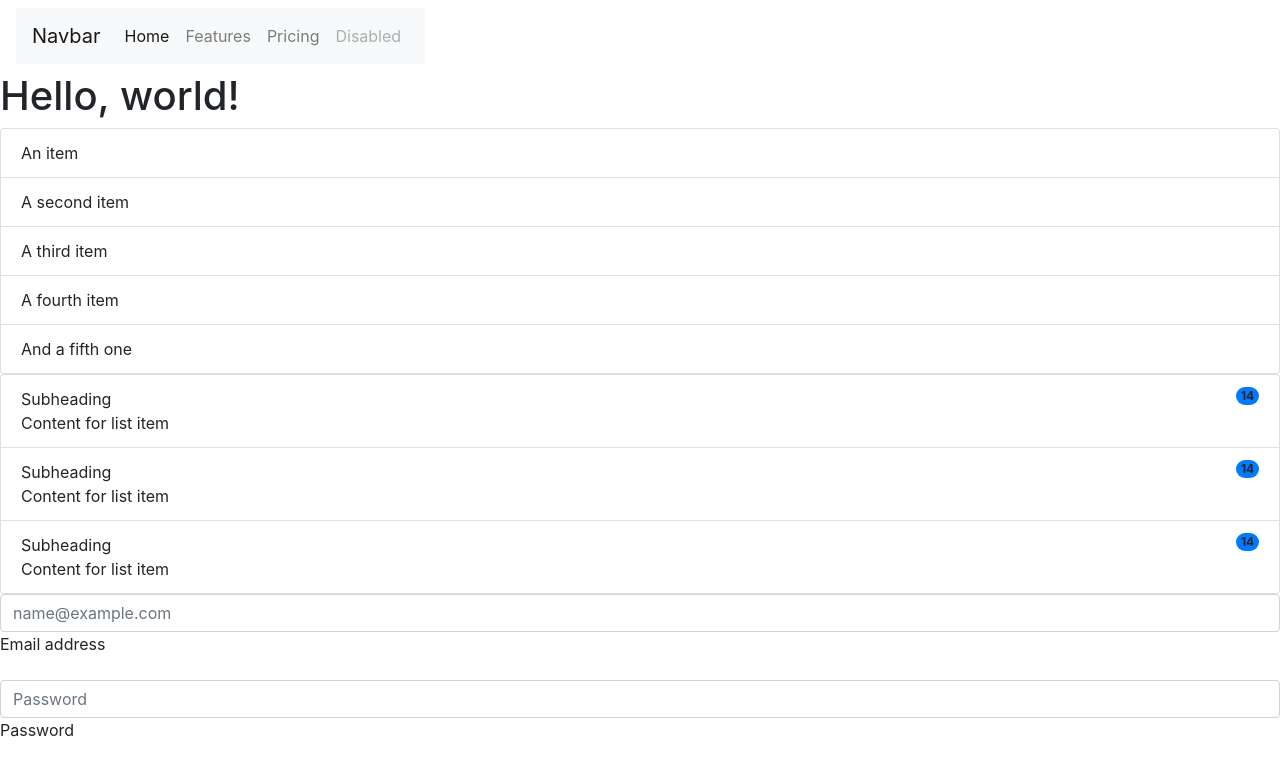
After one commit to mjouppil/corresponderProject, a Flask app: page /testA in a window 1280 px wide. The commit adds this page. Shown: the top 776 px of the page. Run offline with Flask 3, Linux system fonts and the light colour scheme; some libraries are stand-ins or nearby versions.

Commit message:
Work done: - created and connected new PostgreSQL-database named "corresponder_db" and updated ".env"-file. - Modified schema.sql and created tables to db. - new "test_conn"-method to test connection to db. - new "testA.html"-template to test Bootstrap-functionalities. - new files for future dev "users.py", "routes.py", "login.html".

```diff
--- a/app.py
+++ b/app.py
@@ -1,30 +1,29 @@
 from flask import Flask
 from flask import redirect, render_template, request, session
+from flask_bootstrap import Bootstrap
 from os import getenv, path
 from dotenv import load_dotenv
 from flask_sqlalchemy import SQLAlchemy
 from sqlalchemy.sql import text
 import secrets
 
-basedir = path.abspath(path.dirname(__file__))
-env_dir = path.join(basedir, '.env')
-load_dotenv(env_dir)
 
-print(basedir)
-print(env_dir)
-#print(getenv("SECRET_KEY"))
+def create_app():
+    basedir = path.abspath(path.dirname(__file__))
+    env_dir = path.join(basedir, '.env')
+    load_dotenv(env_dir)
 
-app = Flask(__name__)
-app.secret_key = getenv('SECRET_KEY')
-app.config['SQLALCHEMY_DATABASE_URI'] = getenv('DATABASE_URL')
+    c_app = Flask(__name__)
+    c_app.secret_key = getenv('SECRET_KEY')
+    c_app.config['SQLALCHEMY_DATABASE_URI'] = getenv('DATABASE_URL')
+    c_db = SQLAlchemy(c_app)
+    c_app.config["SQLALCHEMY_TRACK_MODIFICATIONS"] = False
+    Bootstrap(c_app)
 
-#print('SECRET_KEY:', app.secret_key)
-#print('DATABASE_URL:', app.config['SQLALCHEMY_DATABASE_URI'])
+    return c_app, c_db
 
-db = SQLAlchemy(app)
-app.config["SQLALCHEMY_TRACK_MODIFICATIONS"] = False
 
-#session["test"] = "aybabtu"
+app, db = create_app()
 
 
 @app.route('/')
@@ -37,19 +36,23 @@ def index():
     return render_template('index.html', contacts=contacts, threads=threads)
 
 
-@app.route('/login', methods=['POST'])
+@app.route('/login', methods=['GET', 'POST'])
 def login():
+    if request.method == 'GET':
+        render_template('index.html')
+
     username = request.form['username']
     password = request.form['password']
 
-    sql = text('SELECT id, username, password, alias, visibility FROM users WHERE username=:username')
+    sql = text('SELECT id, username, password, alias, visible FROM users WHERE username=:username')
     result = db.session.execute(sql, {'username': username})
     user = result.fetchone()
-    print(user)
-    if user[2] == password:
+
+    if user and user[2] == password:
+        session['user_id'] = user[0]
         session['username'] = user[1]
         session['alias'] = user[3]
-        session['visibility'] = user[4]
+        session['visible'] = user[4]
 
     return redirect('/')
 
@@ -63,32 +66,54 @@ def logout():
 @app.route('/create_user')
 def create_user():
     return render_template('create_user.html')
+
+
 @app.route('/new_user', methods=['POST'])
 def new_user():
+
+    test_conn()
+
     print(request.form)
     username = request.form['username']
     password = request.form['password']
     alias = request.form['alias']
-    visibility = True if 'visibility' in request.form else False
+    visible = 'true' if 'visible' in request.form else 'false'
     sql = text('SELECT id, username FROM users WHERE username=:username')
     result = db.session.execute(sql, {'username': username})
     user = result.fetchone()
-    print(username, password, alias, visibility)
+    print(username, password, alias, visible)
 
     if user:
         print('USER FOUND: ', user)
         return redirect('/create_user')
     else:
-        sql = text('INSERT INTO users (username, password, alias, visibility) VALUES (:username, :password, :alias, :visibility)')
-        db.session.execute(sql, {'username': username, 'password': password, 'alias': alias, 'visibility': visibility})
+        sql = text('INSERT INTO users (username, password, alias, visible) VALUES (:username, :password, :alias, :visible)')
+        db.session.execute(sql, {'username': username, 'password': password, 'alias': alias, 'visible': visible})
         db.session.commit()
     return redirect('/')
 
 
+@app.route('/testA')
+def testA():
+    return render_template('base.html')
+
+
+def test_conn():
+    with app.app_context():
+        try:
+            # db.session.execute('SELECT 1')
+            db.session.execute(text('SELECT 1'))
+            print('\n\n----------- Connection successful !')
+        except Exception as e:
+            print('\n\n----------- Connection failed ! ERROR : ', e)
+    return
+
+
 def get_token():
-    token = secrets.token_hex(16)
+    token = secrets.token_hex(12)
     return token
 
+#print(get_token())
 
 if __name__ == '__main__':
     app.run()
--- /dev/null
+++ b/templates/base.html
@@ -0,0 +1,89 @@
+<!doctype html>
+<html lang="en">
+  <head>
+    <!-- Required meta tags -->
+    <meta charset="utf-8">
+    <meta name="viewport" content="width=device-width, initial-scale=1, shrink-to-fit=no">
+
+    <!-- Bootstrap CSS -->
+    <link rel="stylesheet" href="https://stackpath.bootstrapcdn.com/bootstrap/4.3.1/css/bootstrap.min.css" integrity="sha384-ggOyR0iXCbMQv3Xipma34MD+dH/1fQ784/j6cY/iJTQUOhcWr7x9JvoRxT2MZw1T" crossorigin="anonymous">
+
+    <title>Hello, world!</title>
+  </head>
+  <body>
+    {% block navbar %}
+        <div class="navbar navbar-fixed-top">
+        <nav class="navbar navbar-expand-lg navbar-light bg-light">
+          <a class="navbar-brand" href="#">Navbar</a>
+          <button class="navbar-toggler" type="button" data-toggle="collapse" data-target="#navbarNav" aria-controls="navbarNav" aria-expanded="false" aria-label="Toggle navigation">
+            <span class="navbar-toggler-icon"></span>
+          </button>
+          <div class="collapse navbar-collapse" id="navbarNav">
+            <ul class="navbar-nav">
+              <li class="nav-item active">
+                <a class="nav-link" href="#">Home <span class="sr-only">(current)</span></a>
+              </li>
+              <li class="nav-item">
+                <a class="nav-link" href="#">Features</a>
+              </li>
+              <li class="nav-item">
+                <a class="nav-link" href="#">Pricing</a>
+              </li>
+              <li class="nav-item">
+                <a class="nav-link disabled" href="#" tabindex="-1" aria-disabled="true">Disabled</a>
+              </li>
+            </ul>
+          </div>
+        </nav>
+        </div>
+    {% endblock %}
+    <h1>Hello, world!</h1>
+
+    <ul class="list-group">
+        <li class="list-group-item">An item</li>
+        <li class="list-group-item">A second item</li>
+        <li class="list-group-item">A third item</li>
+        <li class="list-group-item">A fourth item</li>
+        <li class="list-group-item">And a fifth one</li>
+    </ul>
+
+    <ol class="list-group list-group-numbered">
+        <li class="list-group-item d-flex justify-content-between align-items-start">
+            <div class="ms-2 me-auto">
+              <div class="fw-bold">Subheading</div>
+              Content for list item
+            </div>
+            <span class="badge bg-primary rounded-pill">14</span>
+        </li>
+            <li class="list-group-item d-flex justify-content-between align-items-start">
+            <div class="ms-2 me-auto">
+              <div class="fw-bold">Subheading</div>
+              Content for list item
+            </div>
+            <span class="badge bg-primary rounded-pill">14</span>
+        </li>
+            <li class="list-group-item d-flex justify-content-between align-items-start">
+            <div class="ms-2 me-auto">
+              <div class="fw-bold">Subheading</div>
+              Content for list item
+            </div>
+            <span class="badge bg-primary rounded-pill">14</span>
+        </li>
+    </ol>
+
+    <div class="form-floating mb-3">
+      <input type="email" class="form-control" id="floatingInput" placeholder="name@example.com">
+      <label for="floatingInput">Email address</label>
+    </div>
+    <div class="form-floating">
+      <input type="password" class="form-control" id="floatingPassword" placeholder="Password">
+      <label for="floatingPassword">Password</label>
+    </div>
+
+    <!-- Optional JavaScript -->
+    <!-- jQuery first, then Popper.js, then Bootstrap JS -->
+    <script src="https://code.jquery.com/jquery-3.3.1.slim.min.js" integrity="sha384-q8i/X+965DzO0rT7abK41JStQIAqVgRVzpbzo5smXKp4YfRvH+8abtTE1Pi6jizo" crossorigin="anonymous"></script>
+    <script src="https://cdnjs.cloudflare.com/ajax/libs/popper.js/1.14.7/umd/popper.min.js" integrity="sha384-UO2eT0CpHqdSJQ6hJty5KVphtPhzWj9WO1clHTMGa3JDZwrnQq4sF86dIHNDz0W1" crossorigin="anonymous"></script>
+    <script src="https://stackpath.bootstrapcdn.com/bootstrap/4.3.1/js/bootstrap.min.js" integrity="sha384-JjSmVgyd0p3pXB1rRibZUAYoIIy6OrQ6VrjIEaFf/nJGzIxFDsf4x0xIM+B07jRM" crossorigin="anonymous"></script>
+  </body>
+</html>
--- a/templates/create_user.html
+++ b/templates/create_user.html
@@ -15,7 +15,7 @@
     <p>Alias:<br>
     <input type="text" name="alias"></p>
         <p>Visible to others:<br>
-    <input type="checkbox" name="visibility"></p>
+    <input type="checkbox" name="visible"></p>
     <input type="submit" value="Login">
     </form>
     <p><span>Or </span><a href="/">go back.</a></p>
```
Also changed, not shown: schema.sql (+37 -4 lines), templates/login.html (added, +10 -0 lines), templates/testA.html (added, +33 -0 lines), routes.py (added), users.py (added).
